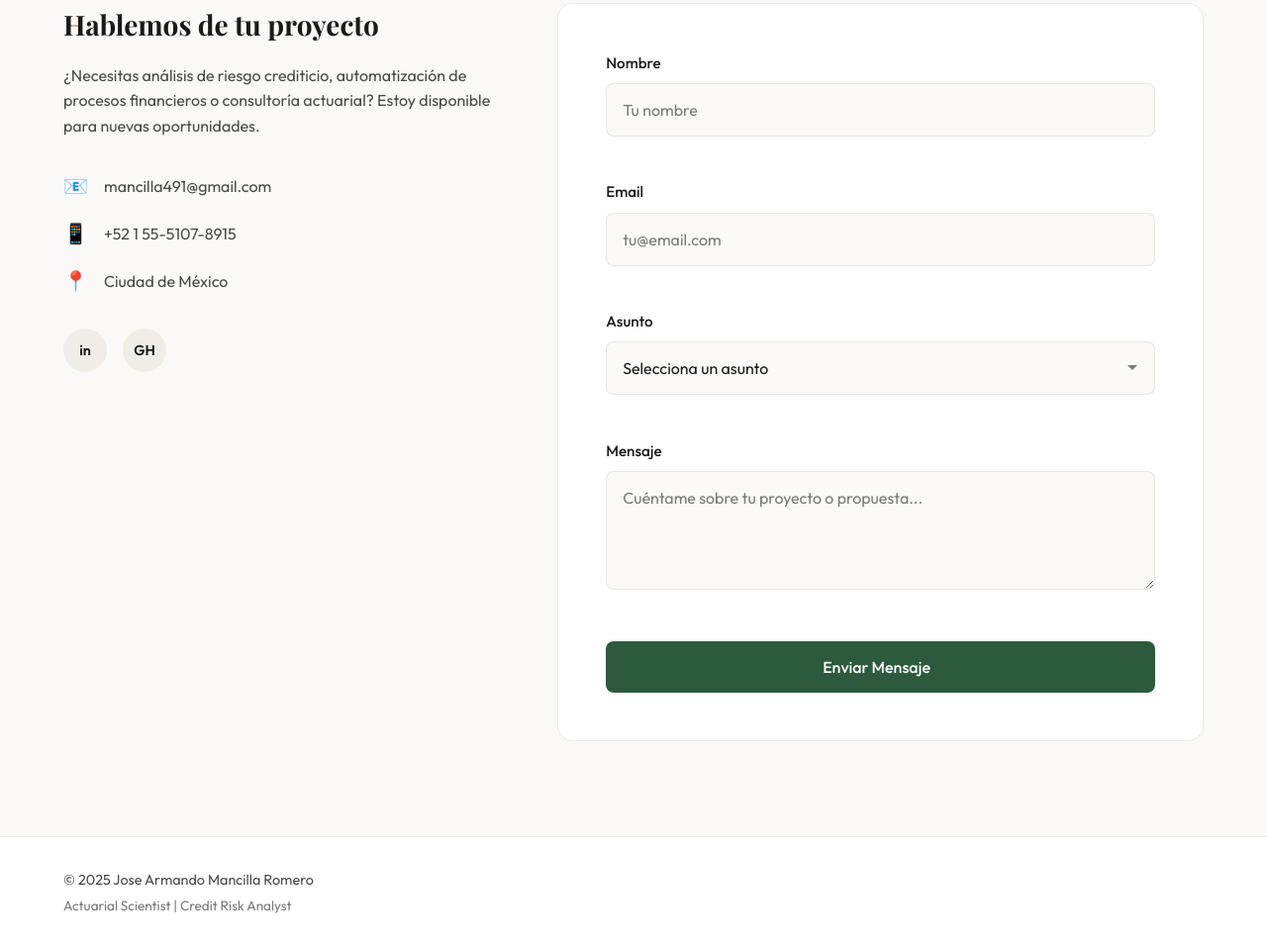
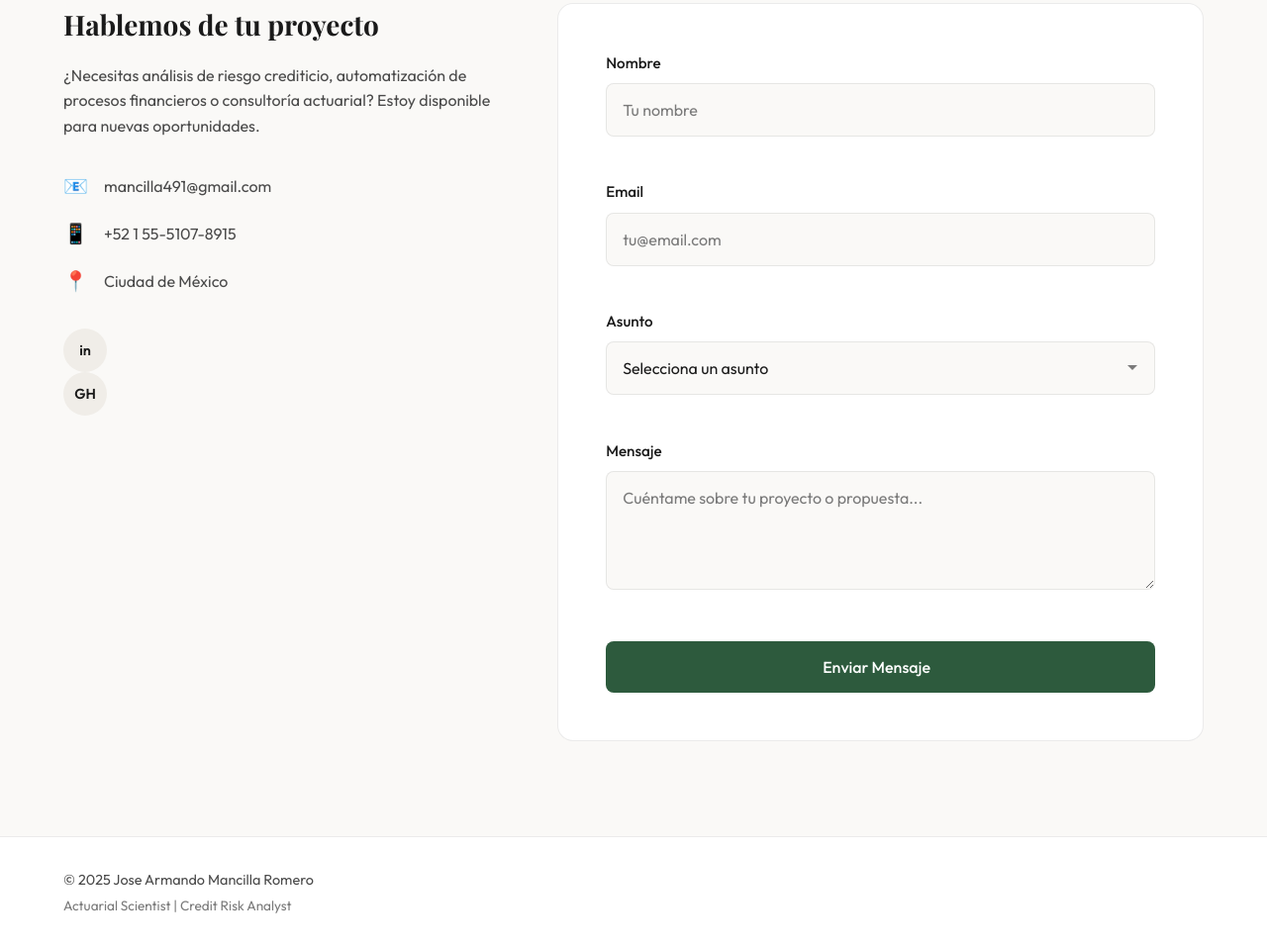
Before and after one commit to ArmandoMancilla/semillero-2025-armando-mancilla, a plain HTML site: page 02-javascript/index.html in a window 1280 px wide. Shown: the part 5436-6395 px from the top of the page at 99% size. Drawn offline with nearby package versions, Linux system fonts and the light colour scheme.

Commit message:
links in gh

```diff
--- a/02-javascript/style.css
+++ b/02-javascript/style.css
@@ -958,11 +958,6 @@ ul, ol {
   font-size: 1.25rem;
 }
 
-.contact__social {
-  display: flex;
-  gap: var(--space-md);
-}
-
 .social-link {
   width: 44px;
   height: 44px;
```
